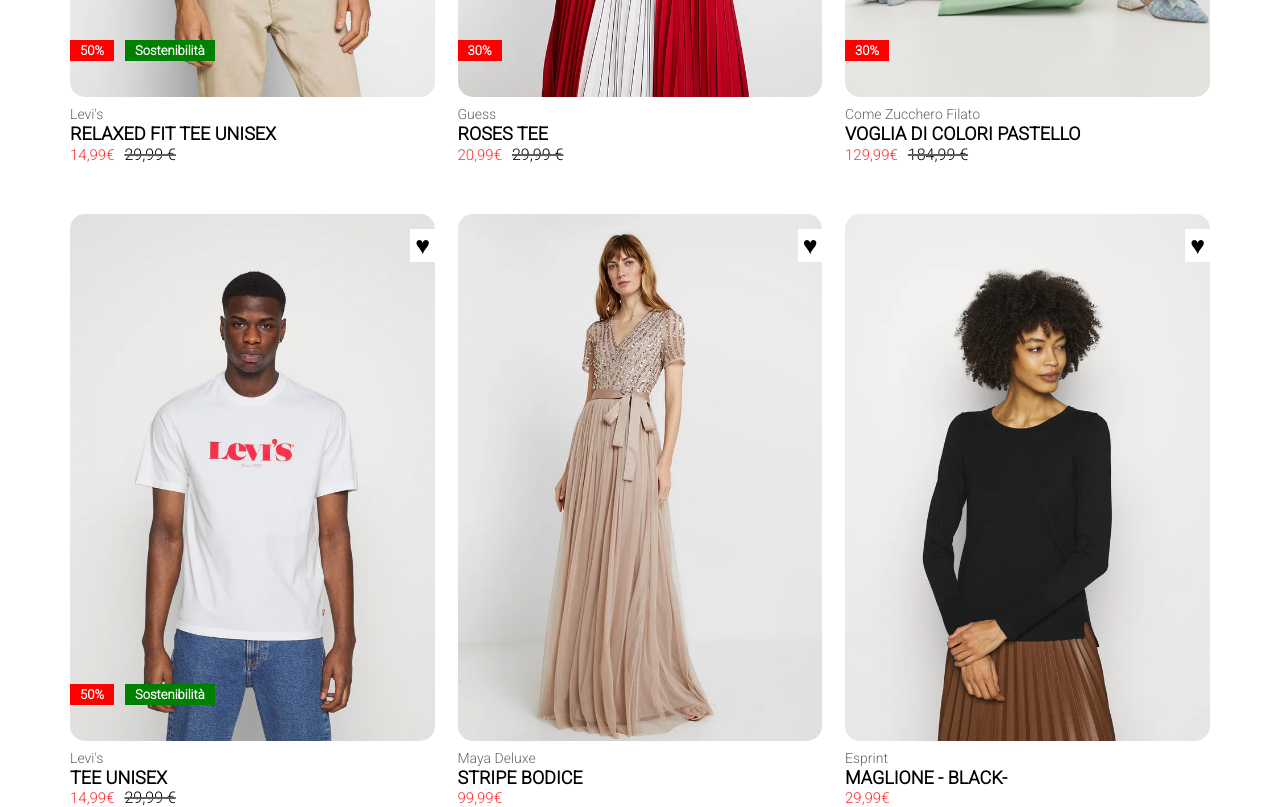
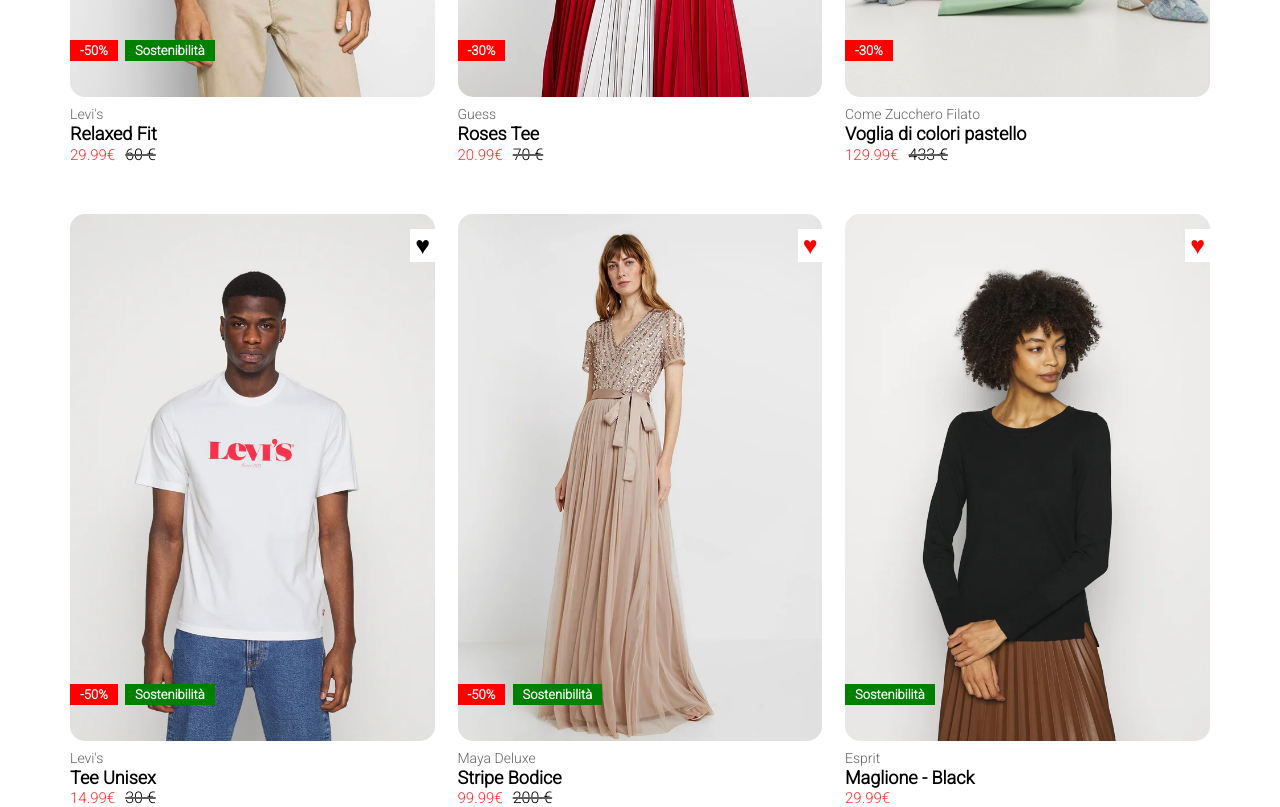
Before and after one commit to TheBloodShadow-py/vite-boolando, a Vue app: page / in a window 1280 px wide. Shown: the part 560-1367 px from the top of the page. Built offline with nearby package versions, Linux system fonts and the light colour scheme; a web font is replaced by a local one.

Commit message:
ADD - props cards, discount calc & onclick favorites

```diff
--- a/src/App.vue
+++ b/src/App.vue
@@ -2,9 +2,14 @@
 import NavBar from "./components/NavBar.vue";
 import Cards from "./components/Cards.vue";
 import Footer from "./components/Footer.vue";
+
+import ProductsDb from "./json/db.json";
+
 export default {
   data() {
-    return {};
+    return {
+      ProductsDb: ProductsDb.products,
+    };
   },
   components: {
     NavBar,
@@ -16,6 +21,6 @@
 
 <template>
   <NavBar />
-  <Cards />
+  <Cards :products="ProductsDb" />
   <Footer />
 </template>
--- a/src/components/Cards.vue
+++ b/src/components/Cards.vue
@@ -1,72 +1,23 @@
 <script>
+import { toValue } from "vue";
+
 export default {
-  data() {
-    return {
-      products: [
-        {
-          name: "RELAXED FIT TEE UNISEX",
-          brand: "Levi's",
-          price: "14,99",
-          fullPrice: "29,99",
-          eco: true,
-          discount: "50%",
-          img: "/products/1.webp",
-          hoverImg: "/products/1b.webp",
-        },
-        {
-          name: "ROSES TEE",
-          brand: "Guess",
-          price: "20,99",
-          fullPrice: "29,99",
-          eco: false,
-          discount: "30%",
-          img: "/products/2.webp",
-          hoverImg: "/products/2b.webp",
-        },
-        {
-          name: "VOGLIA DI COLORI PASTELLO",
-          brand: "Come Zucchero Filato",
-          price: "129,99",
-          fullPrice: "184,99",
-          eco: false,
-          discount: "30%",
-          img: "/products/3.webp",
-          hoverImg: "/products/3b.webp",
-        },
-        {
-          name: "TEE UNISEX",
-          brand: "Levi's",
-          price: "14,99",
-          fullPrice: "29,99",
-          eco: true,
-          discount: "50%",
-          img: "/products/4.webp",
-          hoverImg: "/products/4b.webp",
-        },
-        {
-          name: "STRIPE BODICE",
-          brand: "Maya Deluxe",
-          price: "99,99",
-          fullPrice: "",
-          eco: false,
-          discount: "",
-          img: "/products/5.webp",
-          hoverImg: "/products/5b.webp",
-        },
-        {
-          name: "MAGLIONE - BLACK-",
-          brand: "Esprint",
-          price: "29,99",
-          fullPrice: "",
-          eco: false,
-          discount: "",
-          img: "/products/6.webp",
-          hoverImg: "/products/6b.webp",
-        },
-      ],
-    };
+  props: {
+    products: {
+      type: Object,
+      default: {},
+      required: true,
+    },
   },
-  methods: {},
+  methods: {
+    changeFavorite: function (index) {
+      if (this.products[index].isInFavorites) {
+        this.products[index].isInFavorites = false;
+      } else {
+        this.products[index].isInFavorites = true;
+      }
+    },
+  },
 };
 </script>
 
@@ -74,20 +25,38 @@
   <main>
     <div class="container">
       <div class="row">
-        <div v-for="(product, index) in products" class="col-4 padding-10 pointer">
+        <div class="col-4 padding-10 pointer" v-for="(product, index) in products">
           <figure class="relative">
-            <img class="primary-img" :src="product.img" :alt="product.name" />
-            <img class="hover-img" :src="product.hoverImg" :alt="product.name" />
-            <span v-if="!(product.discount == '')" class="discont-amount">{{ product.discount }}</span>
-            <span class="eco-friendly" v-if="product.eco">Sostenibilità</span>
-            <span class="add-favorite">&hearts;</span>
+            <img draggable="false" class="primary-img" :src="'products/' + product.frontImage" :alt="product.name" />
+            <img draggable="false" class="hover-img" :src="'products/' + product.backImage" :alt="product.name" />
+            <span v-if="product.badges.filter((elem) => elem.type === 'discount').length > 0" class="discont-amount">{{
+              product.badges
+                .filter((elem) => elem.type === "discount")
+                .map((elem) => elem.value)
+                .join("")
+            }}</span>
+            <span
+              class="eco-friendly"
+              :class="product.badges.filter((elem) => elem.type === 'discount').length > 0 ? 'left-55' : 'left-0'"
+              v-if="product.badges.filter((elem) => elem.type === 'tag').length > 0"
+              >Sostenibilità</span
+            >
+            <span @click="changeFavorite(index)" class="add-favorite" :class="product.isInFavorites ? 'red' : ''">&hearts;</span>
           </figure>
           <div class="flex-column">
             <span class="product-brand-name">{{ product.brand }}</span>
             <strong class="product-name">{{ product.name }}</strong>
             <div class="prices">
               <span class="disconted-price">{{ product.price }}&euro;</span>
-              <span v-if="!(product.discount === '')" class="original-price">{{ product.fullPrice }} &euro;</span>
+              <span v-if="product.badges.filter((elem) => elem.type === 'discount').length > 0" class="original-price"
+                >{{
+                  Math.round(
+                    (product.price * 100) /
+                      parseInt(product.badges.filter((elem) => elem.type === "discount").map((elem) => elem.value.replace(/[^0-9%]/g, "")))
+                  )
+                }}
+                &euro;</span
+              >
             </div>
           </div>
         </div>
@@ -160,7 +129,6 @@
   color: white;
   padding: 4px 10px;
   position: absolute;
-  left: 55px;
   bottom: 40px;
   font-weight: bold;
   font-size: 13px;
@@ -178,9 +146,21 @@
   font-size: 25px;
   z-index: 3;
   line-height: 1;
-  transition: 0.3s linear all;
+  transition: 0.15s linear all;
   &:hover {
-    color: red;
+    transform: scale(1.05);
   }
 }
+
+.left-55 {
+  left: 55px;
+}
+
+.left-0 {
+  left: 0;
+}
+
+.red {
+  color: red;
+}
 </style>
--- a/src/components/NavBar.vue
+++ b/src/components/NavBar.vue
@@ -1,10 +1,12 @@
 <script>
-import logo from "/boolean-logo.png";
 export default {
   data() {
-    return {
-      logo,
-    };
+    return {};
+  },
+  methods: {
+    // getImgUrl: function (url) {
+    //   return new URL(url, import.meta.url).href;
+    // },
   },
 };
 </script>
@@ -16,7 +18,8 @@
       <li>Uomo</li>
       <li>Bambini</li>
     </ul>
-    <img class="logo" alt="logo" :src="logo" />
+    <!-- <img class="logo" alt="logo" :src="getImgUrl('../assets/boolean-logo.png')" /> -->
+    <img class="logo" alt="logo" src="/boolean-logo.png" />
     <ul>
       <li><img src="/profile.svg" alt="profile icon" /></li>
       <li><img src="/heart.svg" alt="heart icon" /></li>
--- /dev/null
+++ b/src/json/db.json
@@ -0,0 +1,106 @@
+{
+  "products": [
+    {
+      "id": 1,
+      "frontImage": "1.webp",
+      "backImage": "1b.webp",
+      "brand": "Levi's",
+      "name": "Relaxed Fit",
+      "price": 29.99,
+      "isInFavorites": true,
+      "badges": [
+        {
+          "type": "tag",
+          "value": "Sostenibilità"
+        },
+        {
+          "type": "discount",
+          "value": "-50%"
+        }
+      ]
+    },
+    {
+      "id": 2,
+      "frontImage": "2.webp",
+      "backImage": "2b.webp",
+      "brand": "Guess",
+      "name": "Roses Tee",
+      "price": 20.99,
+      "isInFavorites": true,
+      "badges": [
+        {
+          "type": "discount",
+          "value": "-30%"
+        }
+      ]
+    },
+    {
+      "id": 3,
+      "frontImage": "3.webp",
+      "backImage": "3b.webp",
+      "brand": "Come Zucchero Filato",
+      "name": "Voglia di colori pastello",
+      "price": 129.99,
+      "isInFavorites": false,
+      "badges": [
+        {
+          "type": "discount",
+          "value": "-30%"
+        }
+      ]
+    },
+    {
+      "id": 4,
+      "frontImage": "4.webp",
+      "backImage": "4b.webp",
+      "brand": "Levi's",
+      "name": "Tee Unisex",
+      "price": 14.99,
+      "isInFavorites": false,
+      "badges": [
+        {
+          "type": "tag",
+          "value": "Sostenibilità"
+        },
+        {
+          "type": "discount",
+          "value": "-50%"
+        }
+      ]
+    },
+    {
+      "id": 5,
+      "frontImage": "5.webp",
+      "backImage": "5b.webp",
+      "brand": "Maya Deluxe",
+      "name": "Stripe Bodice",
+      "price": 99.99,
+      "isInFavorites": true,
+      "badges": [
+        {
+          "type": "tag",
+          "value": "Sostenibilità"
+        },
+        {
+          "type": "discount",
+          "value": "-50%"
+        }
+      ]
+    },
+    {
+      "id": 6,
+      "frontImage": "6.webp",
+      "backImage": "6b.webp",
+      "brand": "Esprit",
+      "name": "Maglione - Black",
+      "price": 29.99,
+      "isInFavorites": true,
+      "badges": [
+        {
+          "type": "tag",
+          "value": "Sostenibilità"
+        }
+      ]
+    }
+  ]
+}
--- a/src/style.css
+++ b/src/style.css
@@ -5,6 +5,7 @@
   margin: 0;
   padding: 0;
   box-sizing: border-box;
+  user-select: none;
 }
 
 body {
```
Also changed, not shown: src/assets/boolean-logo.png (added).
